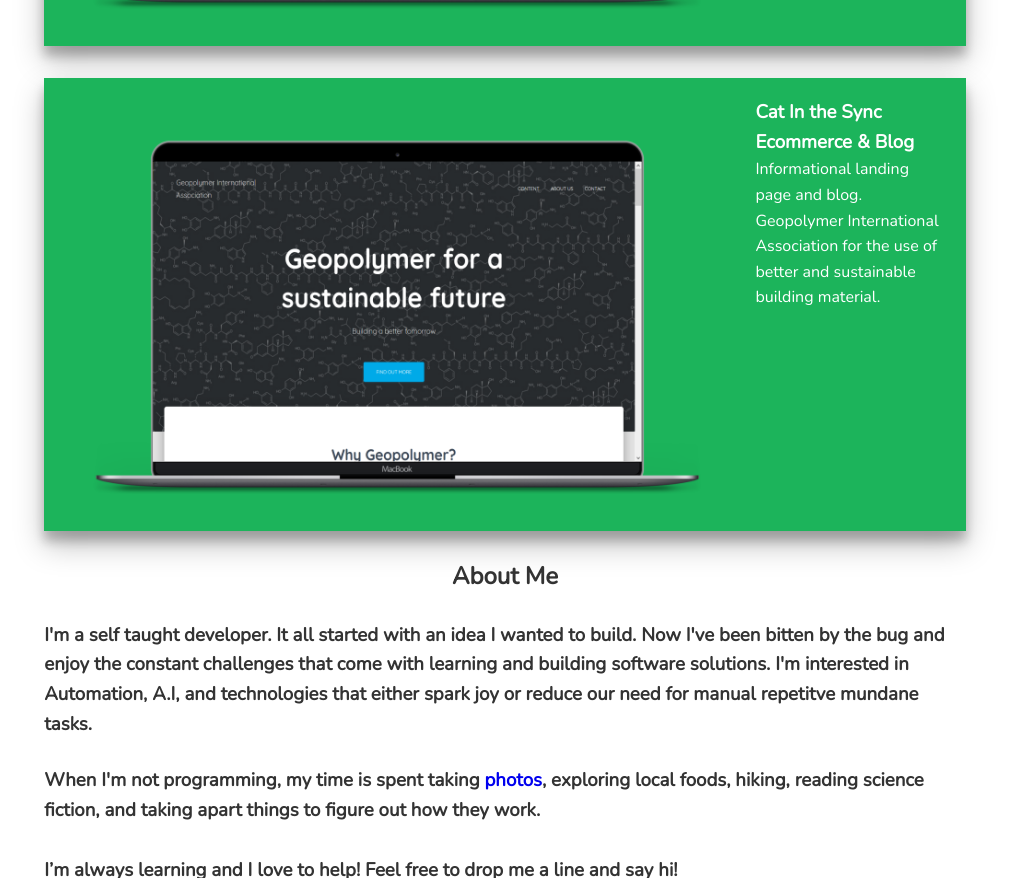
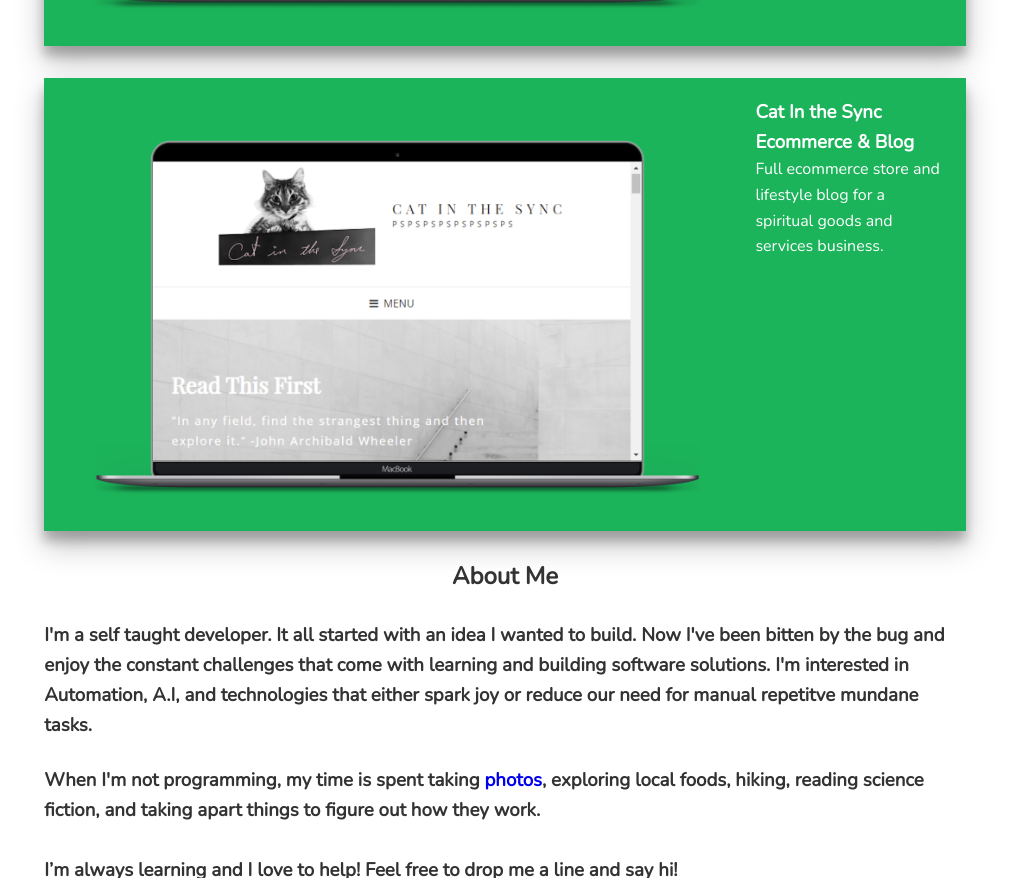
Before and after one commit to LighthouseLearn/LighthouseLearn.github.io, a plain HTML site: page index.html in a window 1280 px wide. Shown: the part 1315-2193 px from the top of the page, without its empty margins (135-1144 px from the left). Drawn offline with nearby package versions, Linux system fonts and the light colour scheme.

Commit message:
Update index.html

```diff
--- a/index.html
+++ b/index.html
@@ -52,11 +52,11 @@
             </div>
             <div class="card">
                 <figure class="card__item card__item--3">
-                   <a href="http://www.giaorg.org"> <img src="snippedA.png" alt="card image 2" class="card__img"></a>
+                   <a href="https://www.catinthesync.com"> <img src="snippedaa.png" alt="card image 3" class="card__img"></a>
                 </figure>
                 <div class="text1">
                 <h3>Cat In the Sync Ecommerce & Blog</h3>
-                <p>Informational landing page and blog. Geopolymer International Association for the use of better and sustainable building material.</p>
+                <p>Full ecommerce store and lifestyle blog for a spiritual goods and services business.</p>
                 </div>
             </div>
         </section>
```
